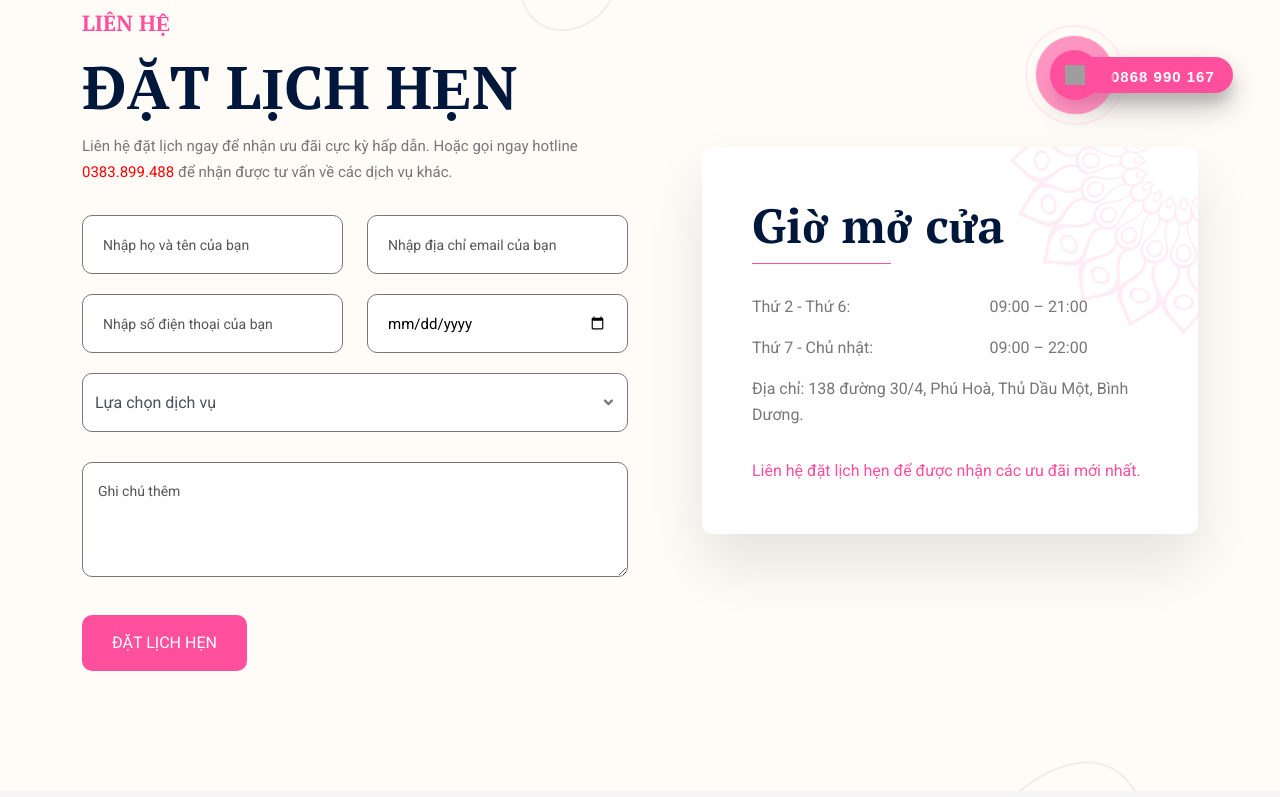
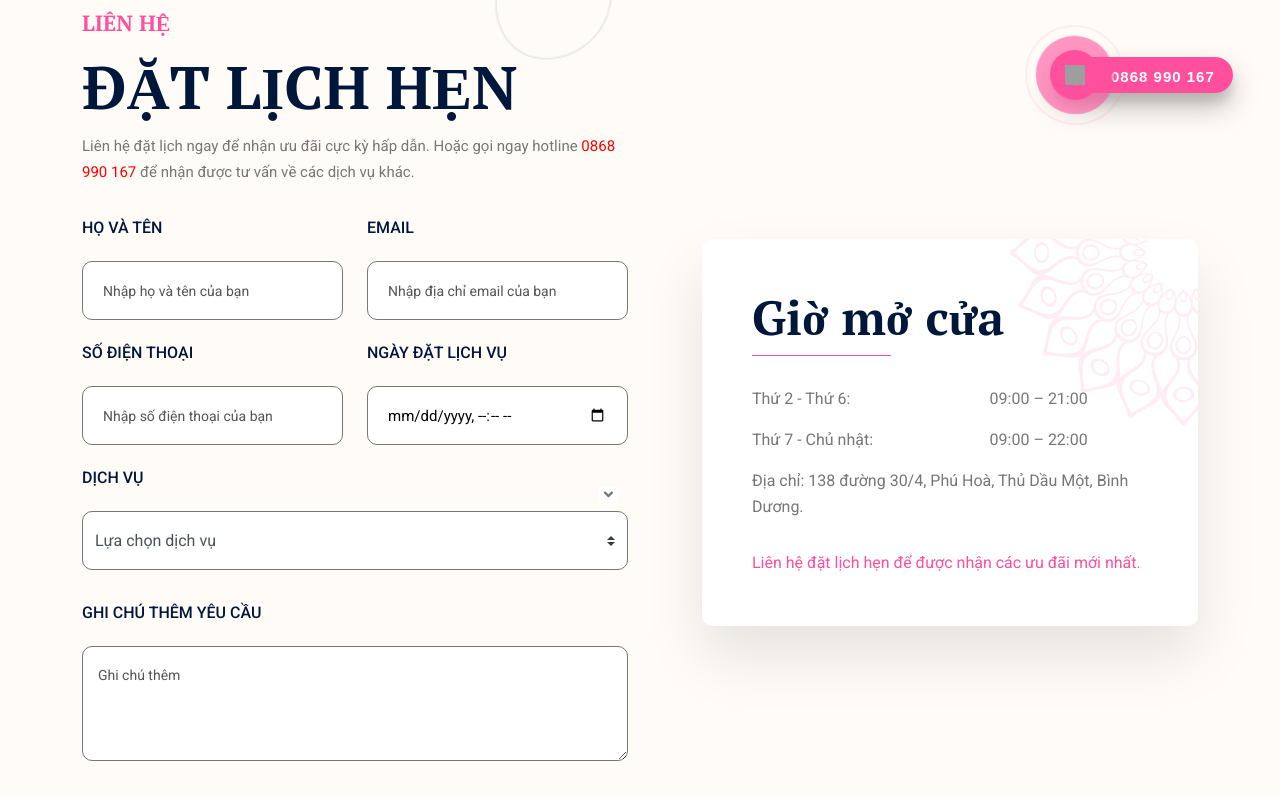
Before and after one commit to nguyentiendungit2912/lyspabinhduong.com, a React (Create React App) app: page /contact in a window 1280 px wide. Shown: the part 660-1457 px from the top of the page. Built offline with nearby package versions, Linux system fonts and the light colour scheme; grey boxes are pictures that could not be loaded.

Commit message:
update source code with email config
-update source have send email and edit some data

```diff
--- a/package.json
+++ b/package.json
@@ -14,6 +14,7 @@
     "emailjs-com": "^3.2.0",
     "fslightbox-react": "^1.6.2-2",
     "gh-pages": "^5.0.0",
+    "moment": "^2.29.4",
     "react": "^18.2.0",
     "react-background-video-player": "^1.1.8",
     "react-dom": "^18.2.0",
--- a/src/components/HomeMain/Appointment.js
+++ b/src/components/HomeMain/Appointment.js
@@ -1,9 +1,13 @@
 import BGImg3 from "../../assets/img/bg/ap-bg.png";
-import React from "react";
+import React, { useState } from "react";
 import Img from "../../assets/img/bg/open-box-img.png";
 import emailjs from 'emailjs-com';
+import moment from "moment";
+import "moment/locale/vi";
 
 const Appointment = () => {
+  const [selectedDate, setSelectedDate] = useState("");
+
   function formatDate(dateString) {
     const date = new Date(dateString);
     const formattedDate = `${date.getDate().toString().padStart(2, '0')}/${(date.getMonth() + 1).toString().padStart(2, '0')}/${date.getFullYear()}`;
@@ -11,6 +15,10 @@ const Appointment = () => {
     // Kết hợp các thông tin để tạo chuỗi có định dạng dd/mm/yyyy
     return formattedDate;
   }
+
+  const defaultDate = new Date().toLocaleString("vi-VN", {
+    timeZone: "Asia/Ho_Chi_Minh",
+  });
 
   function sendEmail(e) {
     e.preventDefault();
@@ -50,8 +58,8 @@ const Appointment = () => {
         method: "POST",
         body: form
       })
+      sendEmail(event)
       alert("Đặt lịch hẹn thành công! Chúng tôi sẽ liên hệ bạn sớm nhất")
-      sendEmail(event)
     } catch (error) {
       console.log(error);
     }
@@ -77,7 +85,7 @@ const Appointment = () => {
                   <h5>LIÊN HỆ</h5>
                   <h2>ĐẶT LỊCH HẸN</h2>
                   <p>
-                    Liên hệ đặt lịch ngay để nhận ưu đãi cực kỳ hấp dẫn. Hoặc gọi ngay hotline <span style={{color: "red"}}>0383.899.488</span> để nhận được tư vấn về các dịch vụ khác.
+                    Liên hệ đặt lịch ngay để nhận ưu đãi cực kỳ hấp dẫn. Hoặc gọi ngay hotline <span style={{color: "red"}}>0868 990 167</span> để nhận được tư vấn về các dịch vụ khác.
                   </p>
                 </div>
                 <form
@@ -87,6 +95,7 @@ const Appointment = () => {
                   <div className="row">
                     <div className="col-lg-6">
                       <div className="contact-field p-relative c-name mb-20">
+                      <label htmlFor="fullname" className="placeholder">Họ và tên</label>
                         <input
                           type="text"
                           id="fullname"
@@ -98,6 +107,7 @@ const Appointment = () => {
                     </div>
                     <div className="col-lg-6">
                       <div className="contact-field p-relative c-subject mb-20">
+                      <label htmlFor="email" className="placeholder">Email</label>
                         <input
                           type="text"
                           id="email"
@@ -109,6 +119,7 @@ const Appointment = () => {
                     </div>
                     <div className="col-lg-6">
                       <div className="contact-field p-relative c-subject mb-20">
+                      <label htmlFor="phone" className="placeholder">Số điện thoại</label>
                         <input
                           type="tel"
                           id="phone"
@@ -120,16 +131,18 @@ const Appointment = () => {
                     </div>
                     <div className="col-lg-6">
                       <div className="contact-field p-relative c-subject mb-20">
+                        <label htmlFor="datetime" className="placeholder">Ngày đặt lịch vụ</label>
                         <input
-                          type="date"
+                          type="datetime-local"
                           id="datetime"
                           name="datetime"
-                          placeholder="Subject"
+                          defaultValue={defaultDate}
                         />
                       </div>
                     </div>
                     <div className="col-lg-12">
                       <div className="contact-field p-relative c-subject mb-30">
+                      <label htmlFor="service" className="placeholder">Dịch vụ</label>
                         <select
                           className="custom-select"
                           id="service"
@@ -151,6 +164,7 @@ const Appointment = () => {
                     </div>
                     <div className="col-lg-12">
                       <div className="contact-field p-relative c-message mb-30">
+                      <label htmlFor="message" className="placeholder">Ghi chú thêm yêu cầu</label>
                         <textarea
                           name="message"
                           id="message"
```
Also changed, not shown: public/assets/css/style.css, src/assets/css/style.css, 2 other files (tests, documents, lock files or other folders).
